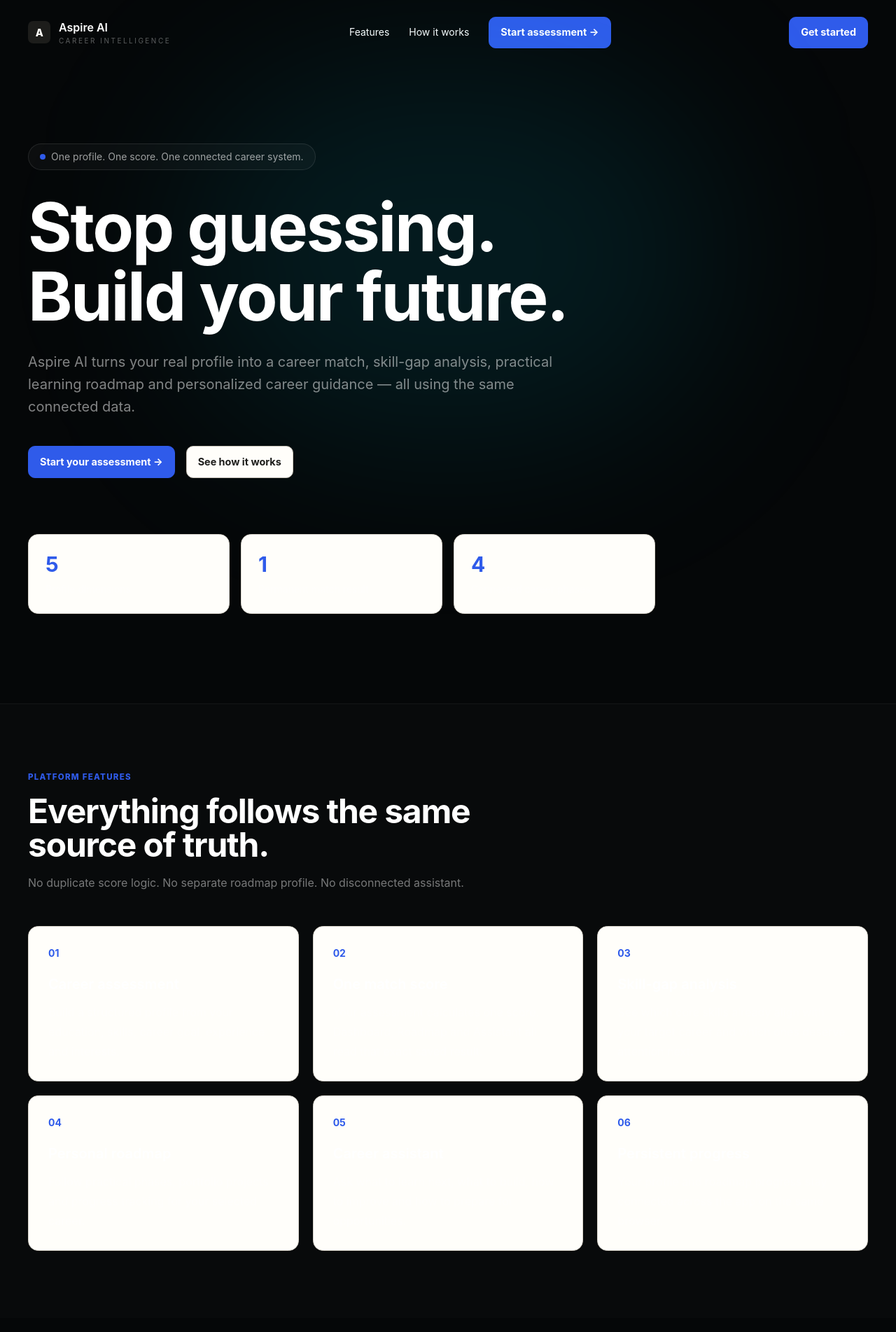
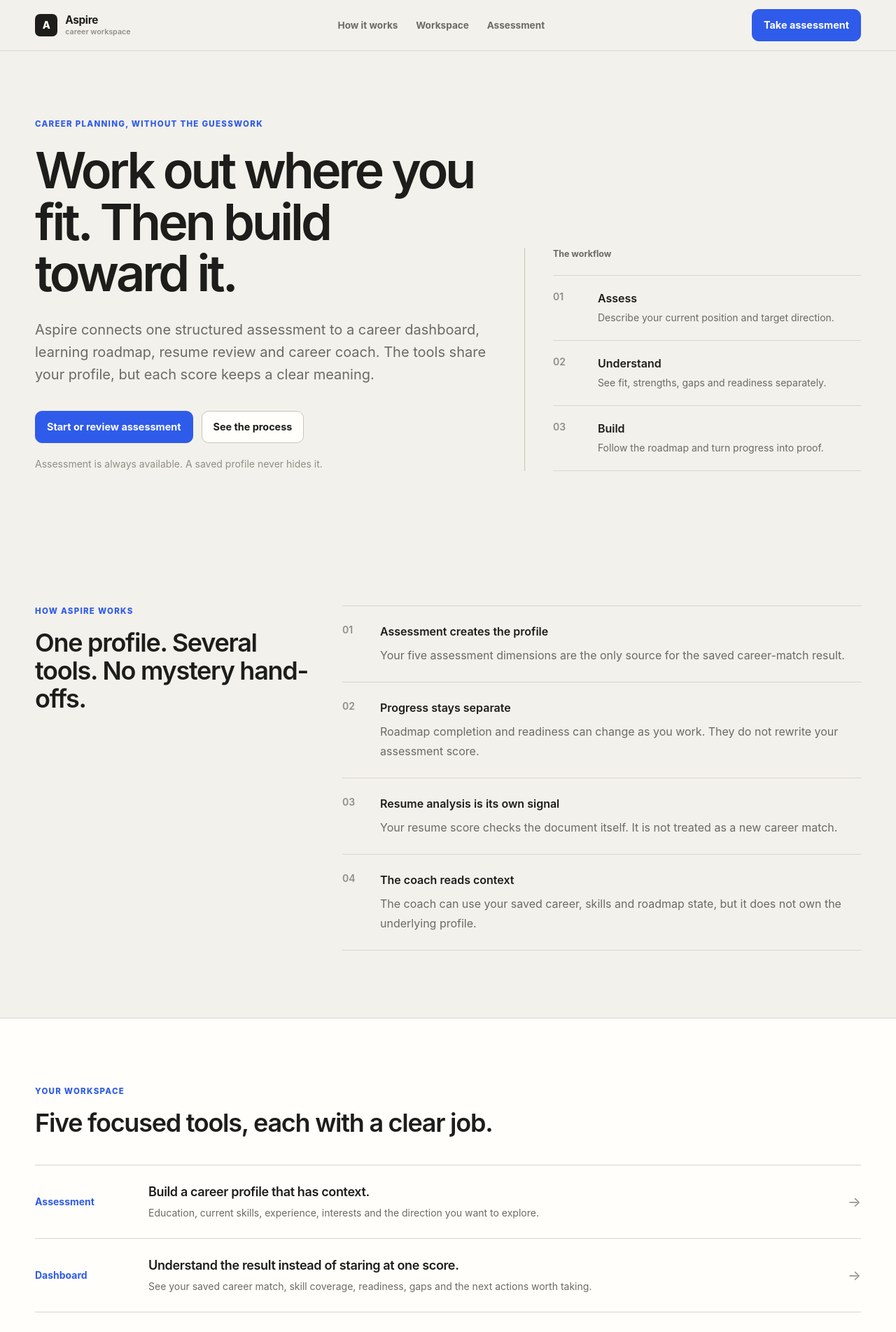
Before and after one commit to zia0606/aspire-ai, a Next.js app: page / in a window 1280 px wide. Shown: the top 1903 px of the page at 70% size. Built offline with nearby package versions, Linux system fonts and the light colour scheme.

Commit message:
Redesign homepage and restore assessment-first flow

```diff
--- a/app/page.tsx
+++ b/app/page.tsx
@@ -3,146 +3,211 @@
 import Link from "next/link";
 import { useProfile } from "./_lib/profile-store";
 
-const features = [
-  ["01", "Career assessment", "Build a structured profile from your education, skills, career goal, experience and interests."],
-  ["02", "One match score", "Your assessment calculates one score. Dashboard, Roadmap and Assistant all read that exact saved result."],
-  ["03", "Skill-gap analysis", "See which core skills already align with your target career and which ones deserve attention next."],
-  ["04", "Personal roadmap", "Follow practical phases, portfolio projects and progress tracking for your selected career."],
-  ["05", "Career assistant", "Ask what to learn next, what to build, how to improve and how to prepare for opportunities."],
-  ["06", "Persistent progress", "Your profile and roadmap progress stay connected across the app on the same browser."],
+const modules = [
+  {
+    label: "Assessment",
+    title: "Build a career profile that has context.",
+    text: "Education, current skills, experience, interests and the direction you want to explore.",
+    href: "/assessment",
+  },
+  {
+    label: "Dashboard",
+    title: "Understand the result instead of staring at one score.",
+    text: "See your saved career match, skill coverage, readiness, gaps and the next actions worth taking.",
+    href: "/dashboard",
+  },
+  {
+    label: "Roadmap",
+    title: "Turn the recommendation into a learning plan.",
+    text: "Follow practical phases, track progress and build a portfolio project at each stage.",
+    href: "/roadmap",
+  },
+  {
+    label: "Resume",
+    title: "Check whether your resume supports your target role.",
+    text: "Review structure, career keywords, evidence and missing skills without changing your career match.",
+    href: "/resume",
+  },
+  {
+    label: "Coach",
+    title: "Ask for help when you actually need it.",
+    text: "Use your saved profile and roadmap progress as context for practical career guidance.",
+    href: "/assistant",
+  },
 ];
 
 export default function HomePage() {
   const profile = useProfile();
 
   return (
-    <main className="min-h-screen overflow-hidden bg-[#050708] text-white">
-      <header className="mx-auto flex max-w-7xl items-center justify-between px-6 py-6 md:px-10">
-        <Link href="/" className="flex items-center gap-3">
+    <main className="page-shell">
+      <header className="border-b border-[var(--line)]">
+        <div className="page-container flex min-h-[72px] items-center justify-between gap-5">
+          <Link href="/" className="brand-lockup">
             <span className="brand-mark">A</span>
-          <span>
-            <span className="block font-semibold">Aspire AI</span>
-            <span className="block text-[10px] tracking-[0.25em] text-white/35">CAREER INTELLIGENCE</span>
+            <span className="brand-copy">
+              <strong>Aspire</strong>
+              <small>career workspace</small>
             </span>
           </Link>
 
-        <nav className="hidden items-center gap-7 md:flex">
-          <a href="#features" className="text-sm text-white/55 hover:text-white">Features</a>
-          <a href="#flow" className="text-sm text-white/55 hover:text-white">How it works</a>
-          {profile && <Link href="/roadmap" className="text-sm text-white/55 hover:text-white">Roadmap</Link>}
-          <Link href={profile ? "/dashboard" : "/assessment"} className="button-primary px-6 py-3 text-sm">
-            {profile ? "Open dashboard →" : "Start assessment →"}
-          </Link>
+          <nav className="hidden items-center gap-1 md:flex">
+            <a href="#how" className="product-link">How it works</a>
+            <a href="#workspace" className="product-link">Workspace</a>
+            <Link href="/assessment" className="product-link">Assessment</Link>
+            {profile && <Link href="/dashboard" className="product-link">Dashboard</Link>}
           </nav>
 
-        <Link href={profile ? "/dashboard" : "/assessment"} className="button-primary px-5 py-2.5 text-sm md:hidden">
-          {profile ? "Dashboard" : "Get started"}
+          <Link href="/assessment" className="button-primary">
+            Take assessment
           </Link>
+        </div>
       </header>
 
-      <section className="relative">
-        <div className="grid-background pointer-events-none absolute inset-0" />
-        <div className="pointer-events-none absolute left-1/2 top-0 h-[540px] w-[760px] -translate-x-1/2 rounded-full bg-cyan-400/10 blur-[130px]" />
-        <div className="relative mx-auto max-w-7xl px-6 pb-24 pt-20 md:px-10 md:pb-32 md:pt-28">
-          <div className="max-w-5xl">
-            <div className="inline-flex items-center gap-2 rounded-full border border-white/10 bg-white/[0.03] px-4 py-2 text-sm text-white/60">
-              <span className="h-2 w-2 rounded-full bg-cyan-300" />
-              One profile. One score. One connected career system.
+      <section className="page-container grid gap-12 py-16 md:py-24 lg:grid-cols-[1.15fr_.85fr] lg:items-end">
+        <div>
+          <p className="eyebrow">Career planning, without the guesswork</p>
+          <h1 className="mt-5 max-w-4xl text-5xl font-semibold leading-[1.02] tracking-[-0.055em] md:text-7xl">
+            Work out where you fit. Then build toward it.
+          </h1>
+          <p className="text-muted mt-7 max-w-2xl text-lg leading-8 md:text-xl">
+            Aspire connects one structured assessment to a career dashboard, learning roadmap, resume review and career coach. The tools share your profile, but each score keeps a clear meaning.
+          </p>
+
+          <div className="mt-9 flex flex-col gap-3 sm:flex-row">
+            <Link href="/assessment" className="button-primary px-6 py-3.5">
+              Start or review assessment
+            </Link>
+            {profile ? (
+              <Link href="/dashboard" className="button-secondary px-6 py-3.5">
+                Continue saved plan
+              </Link>
+            ) : (
+              <a href="#how" className="button-secondary px-6 py-3.5">See the process</a>
+            )}
           </div>
 
-            <h1 className="mt-8 text-5xl font-bold leading-[1.03] tracking-tight md:text-7xl lg:text-8xl">
-              Stop guessing.
-              <br />
-              <span className="gradient-text">Build your future.</span>
-            </h1>
+          <p className="text-faint mt-5 text-sm">
+            Assessment is always available. A saved profile never hides it.
+          </p>
+        </div>
 
-            <p className="mt-7 max-w-3xl text-lg leading-8 text-white/50 md:text-xl">
-              Aspire AI turns your real profile into a career match, skill-gap analysis, practical learning roadmap and personalized career guidance — all using the same connected data.
+        <aside className="border-l border-[var(--line-strong)] pl-0 lg:pl-10">
+          <p className="section-kicker">The workflow</p>
+          <ol className="mt-5 divide-y divide-[var(--line)] border-y border-[var(--line)]">
+            {[
+              ["01", "Assess", "Describe your current position and target direction."],
+              ["02", "Understand", "See fit, strengths, gaps and readiness separately."],
+              ["03", "Build", "Follow the roadmap and turn progress into proof."],
+            ].map(([number, title, text]) => (
+              <li key={number} className="grid grid-cols-[48px_1fr] gap-4 py-5">
+                <span className="text-faint text-sm font-semibold">{number}</span>
+                <div>
+                  <h2 className="font-semibold">{title}</h2>
+                  <p className="text-muted mt-1 text-sm leading-6">{text}</p>
+                </div>
+              </li>
+            ))}
+          </ol>
+        </aside>
+      </section>
+
+      {profile && (
+        <section className="border-y border-[var(--line)] bg-[var(--surface)]">
+          <div className="page-container flex flex-col justify-between gap-6 py-7 md:flex-row md:items-center">
+            <div className="flex items-start gap-4">
+              <span className="mt-1 h-2.5 w-2.5 rounded-full bg-[var(--success)]" />
+              <div>
+                <p className="text-sm font-semibold">You already have a saved profile</p>
+                <p className="text-muted mt-1 text-sm">
+                  {profile.career} · {profile.matchPercentage}% saved career match · {profile.skills.length} selected skills
                 </p>
-
-            <div className="mt-10 flex flex-col gap-4 sm:flex-row">
-              <Link href={profile ? "/dashboard" : "/assessment"} className="button-primary px-8 py-4 text-center">
-                {profile ? `Continue as ${profile.career} →` : "Start your assessment →"}
-              </Link>
-              <a href="#flow" className="button-secondary px-8 py-4 text-center">See how it works</a>
               </div>
             </div>
-
-          <div className="mt-20 grid max-w-4xl gap-4 sm:grid-cols-3">
-            <div className="card p-6">
-              <div className="text-3xl font-bold text-cyan-300">5</div>
-              <div className="mt-2 text-sm text-white/40">Profile dimensions</div>
-            </div>
-            <div className="card p-6">
-              <div className="text-3xl font-bold text-cyan-300">1</div>
-              <div className="mt-2 text-sm text-white/40">Permanent match result</div>
-            </div>
-            <div className="card p-6">
-              <div className="text-3xl font-bold text-cyan-300">4</div>
-              <div className="mt-2 text-sm text-white/40">Connected career phases</div>
-            </div>
+            <div className="flex flex-wrap gap-2">
+              <Link href="/assessment" className="button-secondary">Review assessment</Link>
+              <Link href="/dashboard" className="button-primary">Open dashboard</Link>
             </div>
           </div>
         </section>
+      )}
 
-      <section id="features" className="border-t border-white/5 bg-white/[0.012]">
-        <div className="mx-auto max-w-7xl px-6 py-24 md:px-10">
-          <p className="eyebrow">Platform features</p>
-          <h2 className="mt-4 max-w-3xl text-4xl font-bold tracking-tight md:text-5xl">Everything follows the same source of truth.</h2>
-          <p className="mt-4 max-w-2xl leading-7 text-white/45">No duplicate score logic. No separate roadmap profile. No disconnected assistant.</p>
-          <div className="mt-12 grid gap-5 md:grid-cols-2 lg:grid-cols-3">
-            {features.map(([number, title, text]) => (
-              <article key={number} className="card p-7">
-                <div className="text-sm font-bold text-cyan-300">{number}</div>
-                <h3 className="mt-5 text-xl font-semibold">{title}</h3>
-                <p className="mt-3 leading-7 text-white/45">{text}</p>
+      <section id="how" className="page-container py-20 md:py-24">
+        <div className="grid gap-10 lg:grid-cols-[.7fr_1.3fr]">
+          <div>
+            <p className="eyebrow">How Aspire works</p>
+            <h2 className="mt-4 text-3xl font-semibold tracking-[-0.035em] md:text-4xl">
+              One profile. Several tools. No mystery hand-offs.
+            </h2>
+          </div>
+
+          <div className="divide-y divide-[var(--line)] border-y border-[var(--line)]">
+            {[
+              ["Assessment creates the profile", "Your five assessment dimensions are the only source for the saved career-match result."],
+              ["Progress stays separate", "Roadmap completion and readiness can change as you work. They do not rewrite your assessment score."],
+              ["Resume analysis is its own signal", "Your resume score checks the document itself. It is not treated as a new career match."],
+              ["The coach reads context", "The coach can use your saved career, skills and roadmap state, but it does not own the underlying profile."],
+            ].map(([title, text], index) => (
+              <article key={title} className="grid gap-3 py-6 sm:grid-cols-[42px_1fr]">
+                <span className="text-faint text-sm font-semibold">0{index + 1}</span>
+                <div>
+                  <h3 className="font-semibold">{title}</h3>
+                  <p className="text-muted mt-2 max-w-2xl leading-7">{text}</p>
+                </div>
               </article>
             ))}
           </div>
         </div>
       </section>
 
-      <section id="flow" className="mx-auto max-w-7xl px-6 py-24 md:px-10">
-        <div className="text-center">
-          <p className="eyebrow">How it works</p>
-          <h2 className="mt-4 text-4xl font-bold tracking-tight md:text-5xl">One clean flow from start to finish.</h2>
+      <section id="workspace" className="border-y border-[var(--line)] bg-[var(--surface)]">
+        <div className="page-container py-20 md:py-24">
+          <div className="max-w-2xl">
+            <p className="eyebrow">Your workspace</p>
+            <h2 className="mt-4 text-3xl font-semibold tracking-[-0.035em] md:text-4xl">
+              Five focused tools, each with a clear job.
+            </h2>
           </div>
 
-        <div className="mt-14 grid gap-5 lg:grid-cols-4">
-          {[
-            ["01", "Assessment", "Choose your education, skills, career, experience and interests."],
-            ["02", "Dashboard", "See the exact saved match score, strengths, gaps and roadmap progress."],
-            ["03", "Roadmap", "Complete career-specific learning phases and portfolio projects."],
-            ["04", "Assistant", "Get guidance using the same saved profile and roadmap progress."],
-          ].map(([number, title, text]) => (
-            <article key={number} className="card p-7">
-              <div className="text-sm font-bold text-cyan-300">{number}</div>
-              <h3 className="mt-5 text-2xl font-semibold">{title}</h3>
-              <p className="mt-4 leading-7 text-white/45">{text}</p>
-            </article>
+          <div className="mt-10 divide-y divide-[var(--line)] border-y border-[var(--line)]">
+            {modules.map((module) => (
+              <Link
+                key={module.label}
+                href={module.href}
+                className="group grid gap-3 py-6 text-left no-underline transition sm:grid-cols-[150px_1fr_auto] sm:items-center"
+              >
+                <span className="text-accent text-sm font-bold">{module.label}</span>
+                <div>
+                  <h3 className="text-lg font-semibold tracking-[-0.02em] group-hover:text-[var(--accent)]">{module.title}</h3>
+                  <p className="text-muted mt-1 max-w-2xl text-sm leading-6">{module.text}</p>
+                </div>
+                <span className="text-faint hidden text-xl transition group-hover:translate-x-1 sm:block">→</span>
+              </Link>
             ))}
-        </div>
-      </section>
-
-      <section className="border-t border-white/5">
-        <div className="mx-auto max-w-5xl px-6 py-24 text-center md:px-10">
-          <div className="rounded-[2rem] border border-cyan-300/10 bg-gradient-to-br from-cyan-300/[0.06] to-violet-400/[0.04] p-10 md:p-16">
-            <p className="eyebrow">Aspire AI</p>
-            <h2 className="mt-5 text-4xl font-bold md:text-5xl">
-              {profile ? "Your career journey is waiting." : "Your future needs a plan."}
-            </h2>
-            <p className="mx-auto mt-4 max-w-2xl leading-7 text-white/45">
-              {profile ? `Continue your ${profile.career} roadmap, review your ${profile.matchPercentage}% match, or ask the assistant what to do next.` : "Build your profile once and let every part of Aspire AI work from the same result."}
-            </p>
-            <Link href={profile ? "/dashboard" : "/assessment"} className="button-primary mt-8 px-8 py-4">
-              {profile ? "Continue my journey →" : "Build my career profile →"}
-            </Link>
           </div>
         </div>
       </section>
 
-      <footer className="border-t border-white/5 px-6 py-8 text-center text-sm text-white/30">
-        © 2026 Aspire AI · Career intelligence for your next move.
+      <section className="page-container py-20 md:py-24">
+        <div className="grid gap-8 border-t border-[var(--line-strong)] pt-10 md:grid-cols-[1fr_auto] md:items-end">
+          <div>
+            <p className="eyebrow">Start with the source</p>
+            <h2 className="mt-4 max-w-2xl text-3xl font-semibold tracking-[-0.035em] md:text-4xl">
+              Your assessment should always be one click away.
+            </h2>
+            <p className="text-muted mt-4 max-w-xl leading-7">
+              If you already have a profile, you can review the saved answers before replacing anything. If you stop halfway through a retake, your current saved profile remains intact.
+            </p>
+          </div>
+          <Link href="/assessment" className="button-primary px-6 py-3.5">Open assessment</Link>
+        </div>
+      </section>
+
+      <footer className="border-t border-[var(--line)]">
+        <div className="page-container flex flex-col justify-between gap-3 py-7 text-sm sm:flex-row">
+          <span className="font-semibold">Aspire AI</span>
+          <span className="text-faint">Career planning workspace · 2026</span>
+        </div>
       </footer>
     </main>
   );
```
Lines whose indentation alone changed are shown as unchanged.
